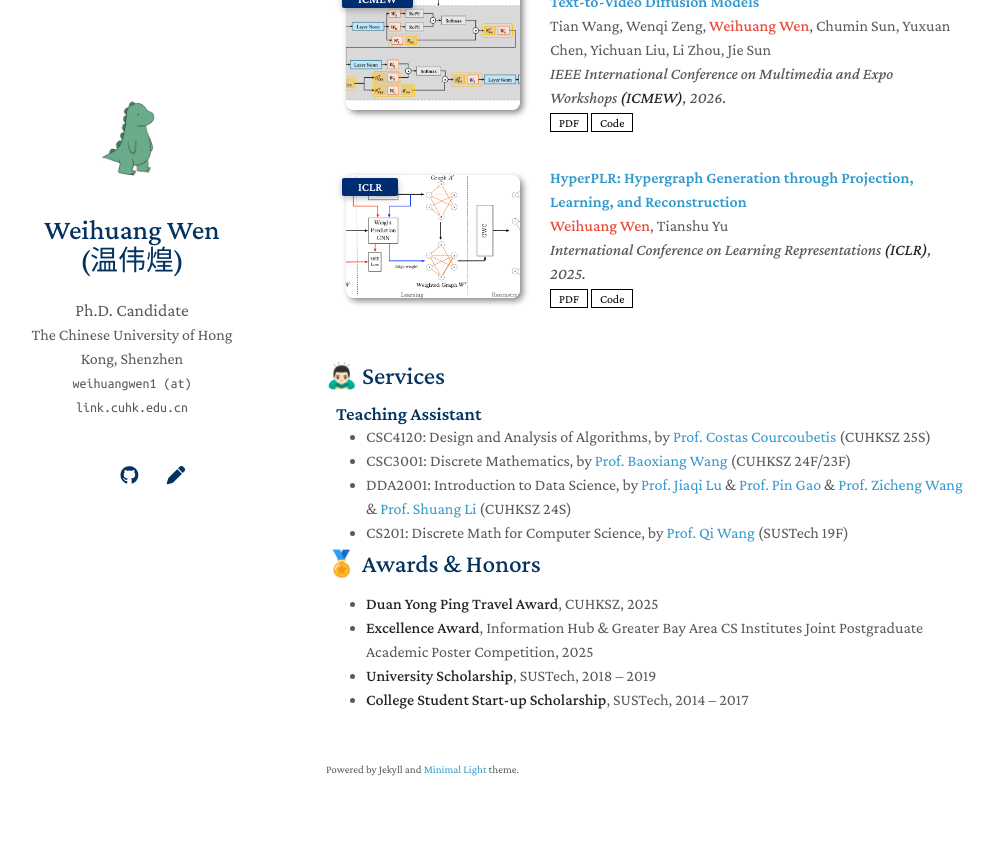
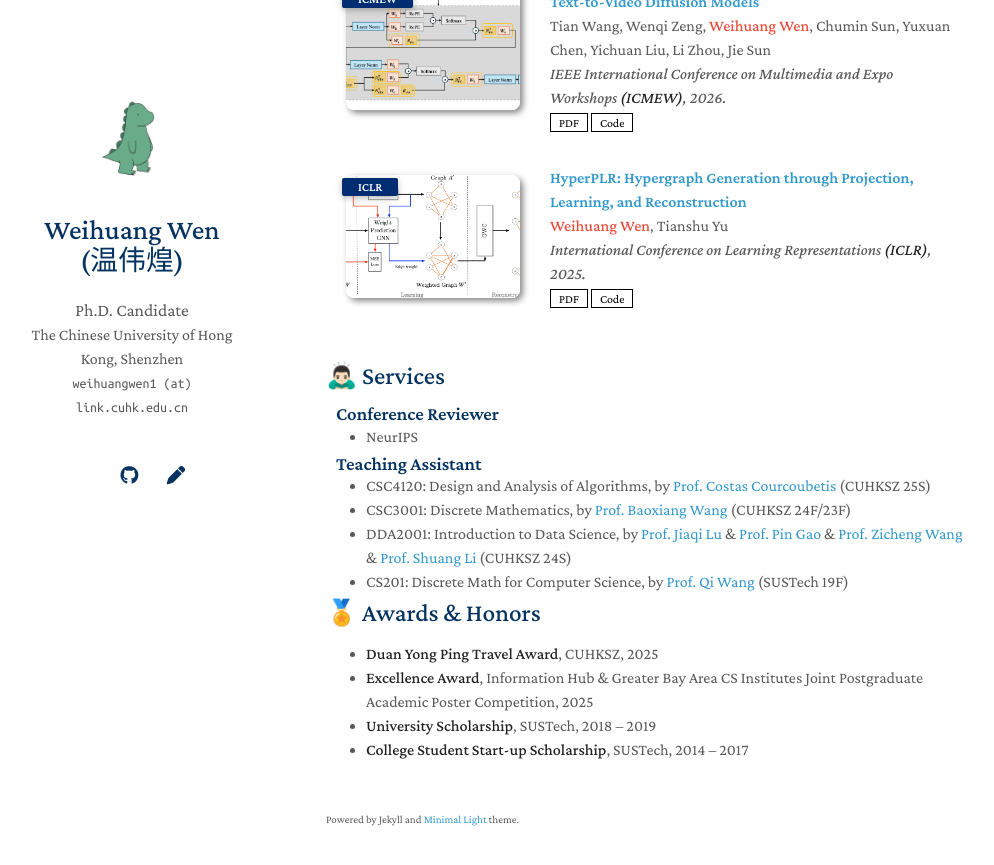
Before and after one commit to markwwen/markwwen.github.io, a Jekyll site: the page built from index.md, in a window 1280 px wide and 900 px high, scrolled down 1021 px. Shown: the top 865 px of the window, without its empty margins (144-1138 px from the left). Built offline with Jekyll 4.4.1, drawn with Linux system fonts in a browser that asks for light colours; a style sheet for code colours, icons or effects is not loaded; our own code applies the rules of GitHub Pages for plain Markdown files.

Commit message:
update services

```diff
--- a/_includes/services.md
+++ b/_includes/services.md
@@ -1,4 +1,9 @@
 ## 🙇🏻‍♂️ Services
+
+<h3 style="margin:0 10px 0;">Conference Reviewer</h3>
+<ul style="margin:0 0 5px;">
+  <li><autocolor>NeurIPS</autocolor></li>
+</ul>
 
 <h3 style="margin:0 10px 0;">Teaching Assistant</h3>
 
@@ -8,6 +13,7 @@
   <li><autocolor>DDA2001: Introduction to Data Science, by <a href="https://sites.google.com/view/jiaqilu">Prof. Jiaqi Lu</a> & <a href="https://sites.google.com/view/pin-gao">Prof. Pin Gao</a> & <a href="https://zicheng-wang.com">Prof. Zicheng Wang</a> & <a href="https://shuangli01.github.io">Prof. Shuang Li</a> (CUHKSZ 24S)</autocolor></li>
   <li><autocolor>CS201: Discrete Math for Computer Science, by <a href="https://dake98.github.io">Prof. Qi Wang</a> (SUSTech 19F)</autocolor></li>
 </ul>
+
 
 
 
```
